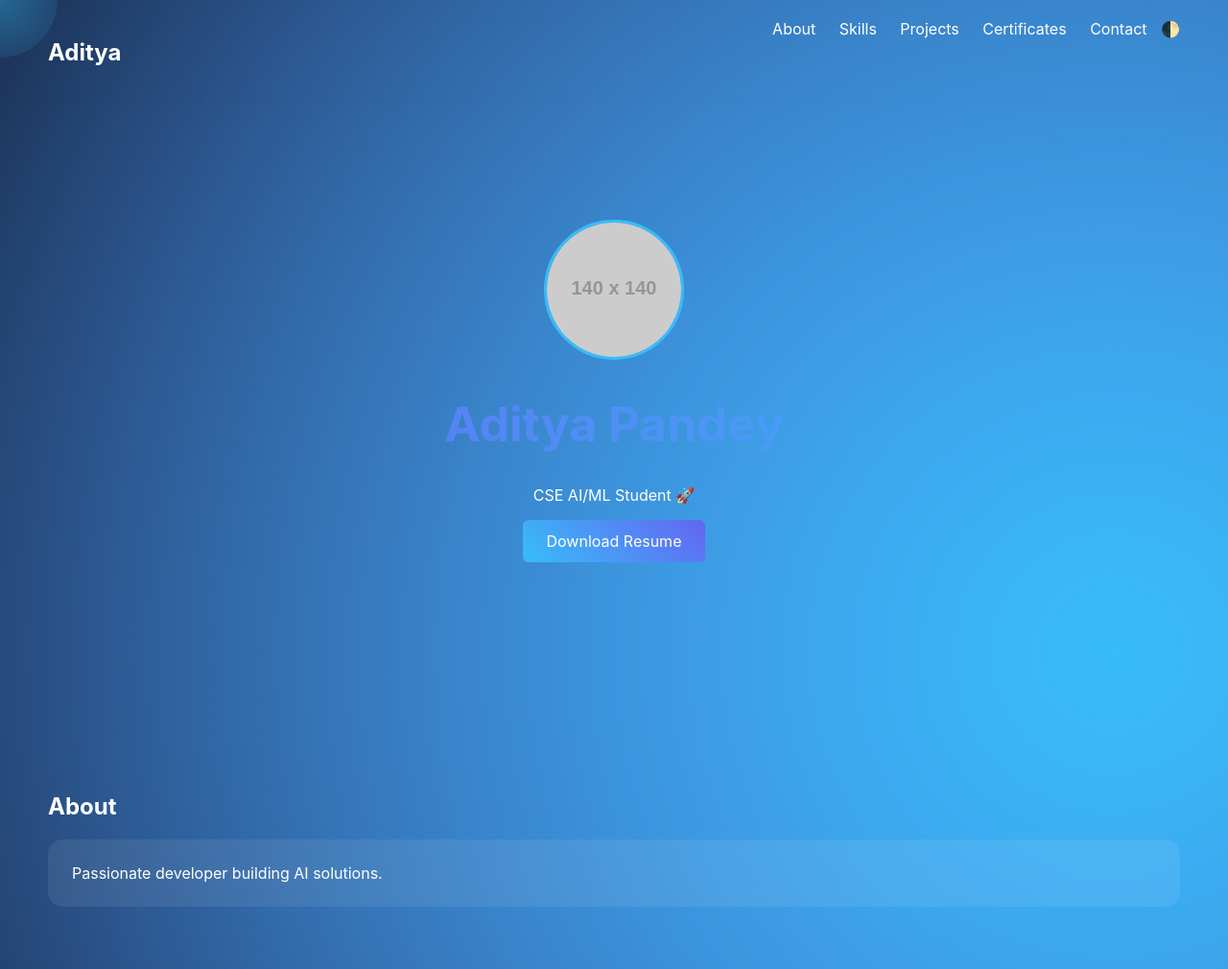
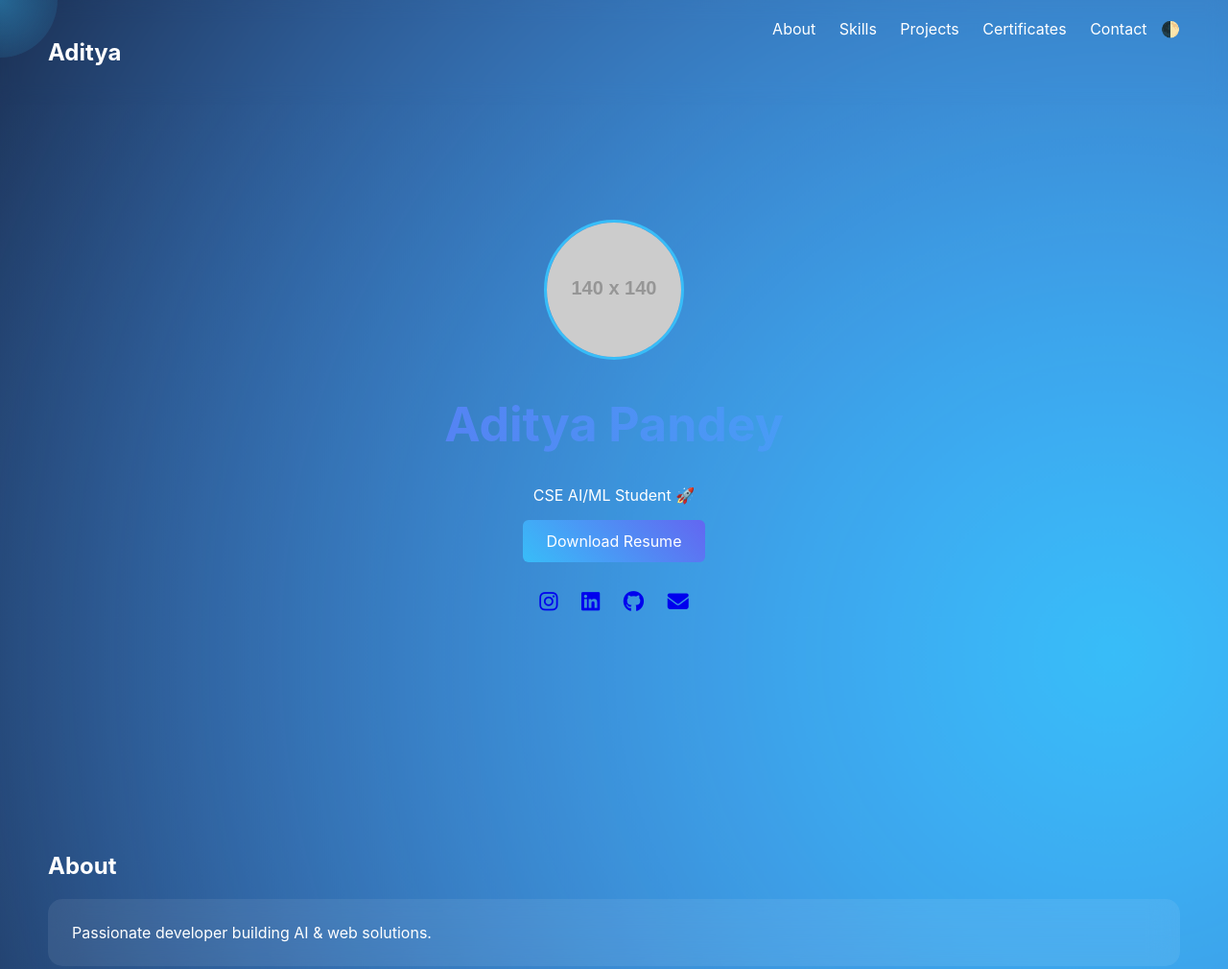
Before and after one commit to adityapandey2007/adityapandey2007.github.io, a plain HTML site: page index.html in a window 1280 px wide. Shown: the top 1010 px of the page at 96% size. Drawn offline with Linux system fonts and the light colour scheme; placeholder pictures from the web are drawn by us.

Commit message:
Update index.html

```diff
--- a/index.html
+++ b/index.html
@@ -28,7 +28,7 @@ body {
     transition:0.3s;
 }
 
-/* 🌊 Animated BG */
+/* 🌊 Background */
 body::before{
     content:"";
     position:fixed;
@@ -79,7 +79,6 @@ nav a{
     -webkit-text-fill-color:transparent;
     animation:shine 4s linear infinite;
 }
-
 @keyframes shine{
     to{background-position:200%;}
 }
@@ -93,6 +92,20 @@ nav a{
     color:white;
     text-decoration:none;
     transition:0.2s;
+}
+
+/* SOCIAL */
+.social{
+    margin-top:20px;
+}
+.social i{
+    margin:10px;
+    font-size:22px;
+    transition:0.3s;
+}
+.social i:hover{
+    color:#38bdf8;
+    transform:scale(1.2);
 }
 
 /* SECTIONS */
@@ -118,7 +131,7 @@ section{
     gap:20px;
 }
 
-/* SCROLL ANIMATION */
+/* SCROLL */
 .reveal{
     opacity:0;
     transform:translateY(60px);
@@ -174,12 +187,20 @@ footer{
     <img src="https://via.placeholder.com/140" class="profile-pic">
     <h1 class="gradient-text">Aditya Pandey</h1>
     <p>CSE AI/ML Student 🚀</p>
+
     <a href="#" class="btn magnet">Download Resume</a>
+
+    <div class="social">
+        <a href="https://instagram.com/yourusername" target="_blank"><i class="fab fa-instagram"></i></a>
+        <a href="https://linkedin.com/in/yourusername" target="_blank"><i class="fab fa-linkedin"></i></a>
+        <a href="https://github.com/yourusername" target="_blank"><i class="fab fa-github"></i></a>
+        <a href="mailto:youremail@gmail.com"><i class="fas fa-envelope"></i></a>
+    </div>
 </header>
 
 <section id="about" class="reveal">
     <h2>About</h2>
-    <div class="card">Passionate developer building AI solutions.</div>
+    <div class="card">Passionate developer building AI & web solutions.</div>
 </section>
 
 <section id="skills" class="reveal">
@@ -208,7 +229,7 @@ footer{
 
 <section id="contact" class="reveal">
     <h2>Contact</h2>
-    <div class="card">your@email.com</div>
+    <div class="card">youremail@gmail.com</div>
 </section>
 
 <footer>
@@ -220,16 +241,6 @@ footer{
 function toggleMode(){
     document.body.classList.toggle("light");
 }
-
-// SCROLL REVEAL
-const reveals=document.querySelectorAll(".reveal");
-window.addEventListener("scroll",()=>{
-    reveals.forEach(el=>{
-        if(el.getBoundingClientRect().top < window.innerHeight-100){
-            el.classList.add("active");
-        }
-    });
-});
 
 // CURSOR GLOW
 const glow=document.querySelector(".cursor-glow");
@@ -244,20 +255,27 @@ document.querySelectorAll(".magnet").forEach(btn=>{
         const rect=btn.getBoundingClientRect();
         const x=e.clientX - rect.left - rect.width/2;
         const y=e.clientY - rect.top - rect.height/2;
-
         btn.style.transform=`translate(${x*0.2}px, ${y*0.2}px)`;
     });
-
     btn.addEventListener("mouseleave",()=>{
         btn.style.transform="translate(0,0)";
     });
 });
 
-// SMOOTH NAV + PAGE TRANSITION
+// SCROLL ANIMATION
+const reveals=document.querySelectorAll(".reveal");
+window.addEventListener("scroll",()=>{
+    reveals.forEach(el=>{
+        if(el.getBoundingClientRect().top < window.innerHeight-100){
+            el.classList.add("active");
+        }
+    });
+});
+
+// NAV + TRANSITION
 document.querySelectorAll("nav a").forEach(link=>{
     link.addEventListener("click",(e)=>{
         e.preventDefault();
-
         const target=document.querySelector(link.getAttribute("href"));
         document.body.classList.add("fade-out");
 
```
